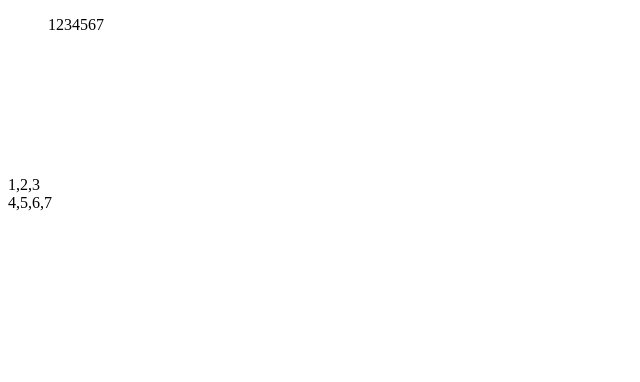
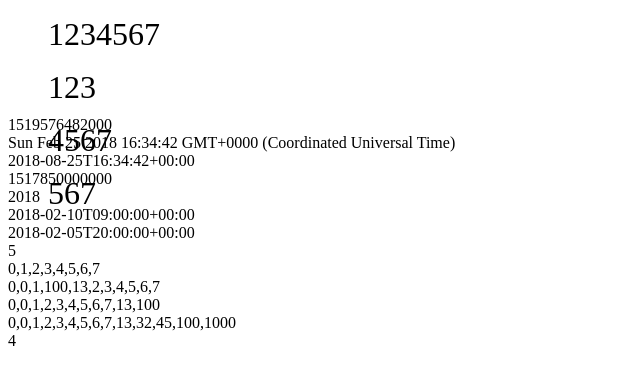
Before and after one commit to jaatay/proof-of-concept, a plain HTML site: page index.html in a window 1280 px wide. Shown: the whole page, without its empty margins (0-640 px from the left). Drawn offline with nearby package versions, Linux system fonts and the light colour scheme.

Commit message:
poc done for now

```diff
--- a/app.js
+++ b/app.js
@@ -1,73 +1,101 @@
 'use strict'
 
 var testSection = document.getElementById('testUl');
+var testSection2 = document.getElementById('testUl2');
+var testSection3 = document.getElementById('testUl3');
+var testSection4 = document.getElementById('testUl4');
 
-// //create moment
-// var testThis = moment();
+//create moment
+var testThis = moment();
 
-// document.write(testThis + '</br>');
-// document.write(testThis._d + '</br>');
+document.write(testThis + '</br>');
+document.write(testThis._d + '</br>');
 
-// //adding to moment
-// var testThisToo = moment().add(6, 'months').format();
+//adding to moment
+var testThisToo = moment().add(6, 'months').format();
 
-// document.write(testThisToo + '</br>');
+document.write(testThisToo + '</br>');
 
-// //moment array (it turns out moments is zero-indexed, so Jan = month 0)
-// var newMoment = moment([2018, 1, 5, 17]);
-// var newMoment2 = moment([2018, 1, 10, 9]);
-// var newMoment3 = moment([2019, 3, 3, 3]);
-// var newMoment4 = moment([2016, 12, 10, 22]);
-// var newMoment5 = moment([2018, 6, 4, 6]);
+//moment array (it turns out moments is zero-indexed, so Jan = month 0)
+var newMoment = moment([2018, 1, 5, 17]);
+var newMoment2 = moment([2018, 1, 10, 9]);
+var newMoment3 = moment([2019, 3, 3, 3]);
+var newMoment4 = moment([2016, 12, 10, 22]);
+var newMoment5 = moment([2018, 6, 4, 6]);
 
-// //moment array of arrays
-// var momentArray = [newMoment2, newMoment, newMoment5, newMoment3, newMoment4];
+//moment array of arrays
+var momentArray = [newMoment2, newMoment, newMoment5, newMoment3, newMoment4];
 
-// document.write(newMoment + '</br>');
-// document.write(newMoment._i[0] + '</br>');
-// document.write(newMoment2.format() + '</br>');
+document.write(newMoment + '</br>');
+document.write(newMoment._i[0] + '</br>');
+document.write(newMoment2.format() + '</br>');
 
-// //moment object (still zero-indexed, Jan = month 0)
-// var inThisMoment = moment({month:1, day: 5, hour: 20});
-// var alsoInThisMoment = moment({month:2, day: 5, hour: 9});
-// var togetherInThisMoment = [inThisMoment, alsoInThisMoment];
+//moment object (still zero-indexed, Jan = month 0)
+var inThisMoment = moment({month:1, day: 5, hour: 20});
+var alsoInThisMoment = moment({month:2, day: 5, hour: 9});
+var togetherInThisMoment = [inThisMoment, alsoInThisMoment];
 
-// document.write(inThisMoment.format() + '</br>');
-// document.write(inThisMoment._i.day + '</br>');
+document.write(inThisMoment.format() + '</br>');
+document.write(inThisMoment._i.day + '</br>');
 
-// //array
-// var myArray = [2, 1, 4, 3, 0, 6, 7, 5];
-// var sortThis = function(x, y){
-//     return x - y;
-// };
+//array
+var myArray = [2, 1, 4, 3, 0, 6, 7, 5];
+var sortThis = function(x, y){
+    return x - y;
+};
 
-// document.write(myArray.sort() + '</br>');
-// myArray.push(13, 100, 0);
+document.write(myArray.sort() + '</br>');
+myArray.push(13, 100, 0);
 
-// myArray.sort();
-// document.write(myArray + '</br>');
+myArray.sort();
+document.write(myArray + '</br>');
 
-// myArray.sort(sortThis);
-// document.write(myArray + '</br>');
+myArray.sort(sortThis);
+document.write(myArray + '</br>');
 
-// myArray.push(1000, 45, 32);
-// myArray.sort(sortThis);
-// document.write(myArray + '</br>');
+myArray.push(1000, 45, 32);
+myArray.sort(sortThis);
+document.write(myArray + '</br>');
 
 //sort array
 var testArray = [1, 2, 3, 4, 5, 6, 7];
+var catArray = [];
 
-var printThis = function(array){
-    for(var i = 0; i < array.length; i++){
-        var newLi = document.createElement('li');
-        newLi.textContent = array[i];
-        testSection.appendChild(newLi);
-        document.write('</br>');
-    }
+var Cat = function(index){
+    this.index = index;
+    catArray.push(this);
 };
 
-printThis(testArray);
+Cat.prototype.render = function(section){
+        var newLi = document.createElement('li');
+        newLi.textContent = this.index;
+        section.appendChild(newLi);
+};
 
-var choppedArray = testArray.splice(3);
-document.write(testArray + '</br>');
-document.write(choppedArray);
+// var choppedArray = testArray.splice(3);
+// document.write(testArray + '</br>');
+// document.write(choppedArray);
+
+var cat1 = new Cat(1);
+var cat2 = new Cat(2);
+var cat3 = new Cat(3);
+var cat4 = new Cat(4);
+var cat5 = new Cat(5);
+var cat6 = new Cat(6);
+var cat7 = new Cat(7);
+
+var printAll = function(array, section){
+    for(var i = 0; i < array.length; i++){
+        array[i].render(section);
+    }
+}
+printAll(catArray, testSection);
+
+var newArray = catArray.splice(3);
+printAll(catArray, testSection2);
+printAll(newArray, testSection3);
+
+var lonelyOne = newArray.shift();
+printAll(newArray, testSection4);
+document.write(lonelyOne.index);
+console.log(lonelyOne);
--- a/index.html
+++ b/index.html
@@ -12,6 +12,9 @@
 <body>
     <div id="testDiv">
         <ul id="testUl"></ul>
+        <ul id="testUl2"></ul>
+        <ul id="testUl3"></ul>
+        <ul id="testUl4"></ul>
     </div>
 
     <script src="https://cdnjs.cloudflare.com/ajax/libs/moment.js/2.20.1/moment.min.js"></script>
--- a/style.css
+++ b/style.css
@@ -1,3 +1,10 @@
+#testDiv {
+    width: 100%;
+    height: 100px;
+}
+
 div ul li {
     display: inline;
+    font-size: 2em;
+    border: 2px black;
 }
```
Also changed, not shown: img/cat.png (added).
